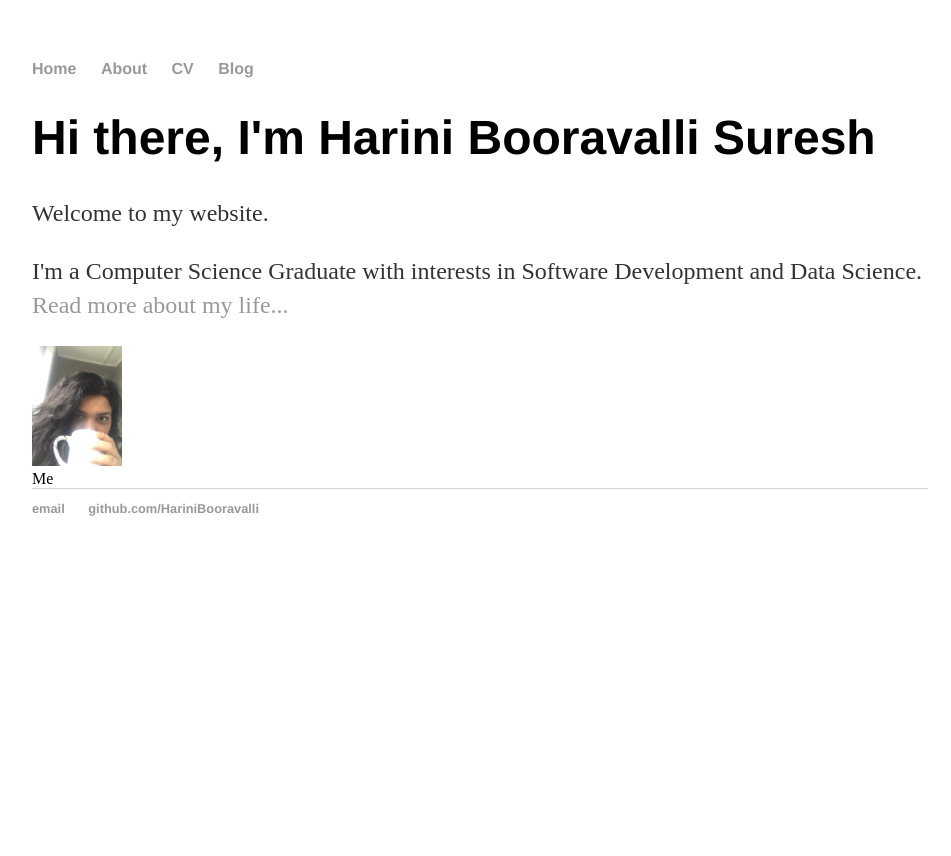
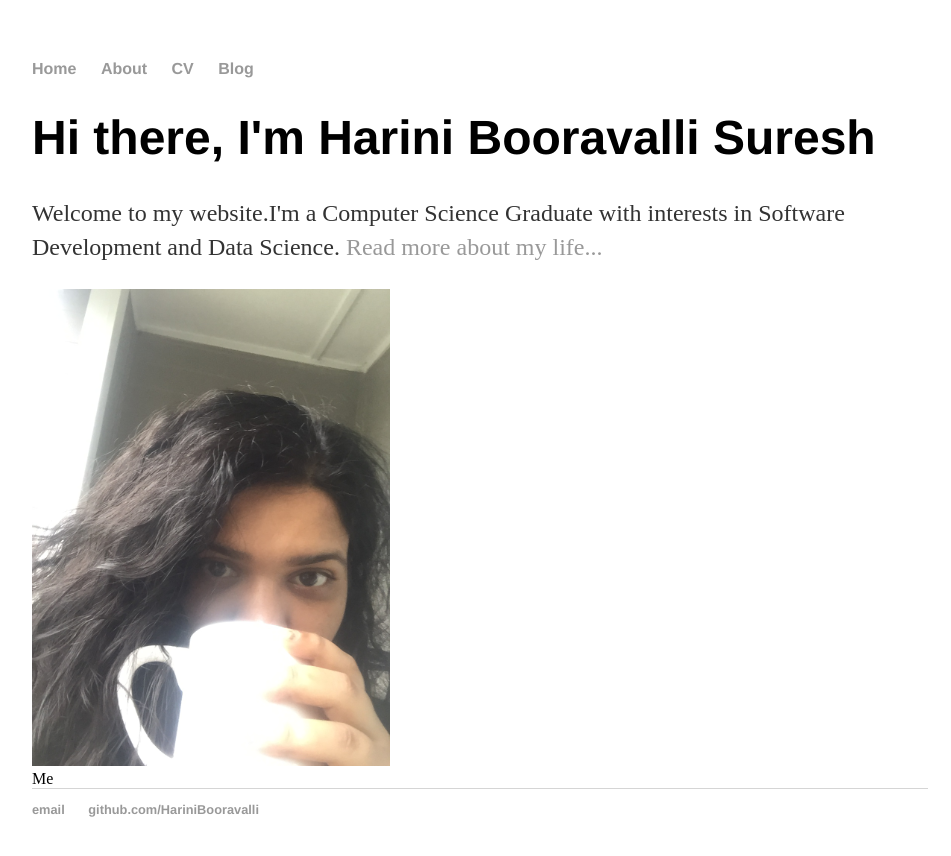
Before and after one commit to HariniBooravalli/HariniBooravalli.github.io, a Jekyll site: the page built from index.html, in a window 1280 px wide. Shown: the top 856 px of the page, without its empty margins (160-1111 px from the left). Built offline with Jekyll 4.4.1, drawn with Linux system fonts in a browser that asks for light colours; Markdown is read by kramdown in place of the engine named in the settings; the list of posts is cut into pages by our own code.

Commit message:
Update index.html

```diff
--- a/index.html
+++ b/index.html
@@ -4,8 +4,7 @@ title: Harini Suresh,CS Graduate
 ---
 <div class="blurb">
 	<h1>Hi there, I'm Harini Booravalli Suresh</h1>
-	<p>Welcome to my website.</p>
-	<p>I'm a Computer Science Graduate with interests in Software Development and Data Science. <a href="/about">Read more about my life...</a></p>
-	<img src="images/profilepic1.JPG" height="10%" width="10%">
+	<p>Welcome to my website.I'm a Computer Science Graduate with interests in Software Development and Data Science. <a href="/about">Read more about my life...</a></p>
+	<img src="images/profilepic1.JPG" height="40%" width="40%">
 	<div class="image-caption">Me</div>
 </div><!-- /.blurb -->
```
